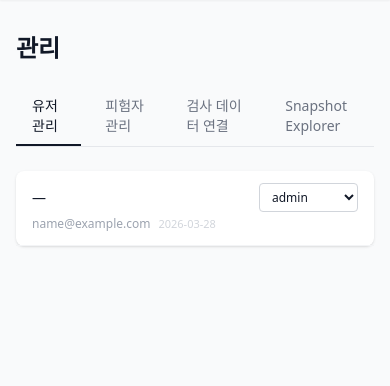
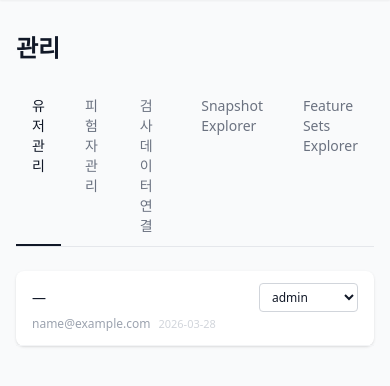
Before and after one commit to cyanluna-git/cpet.data, a FastAPI app: page /manage in a window 390 px wide. Shown: the part 57-443 px from the top of the page. Run offline with FastAPI, Linux system fonts and the light colour scheme; the visitor is signed in with stand-in values (Sample User, id 1); data comes from the database, SQL or seed files in the repository; data that the repository does not hold is empty; some libraries are stand-ins or nearby versions.

Commit message:
feat(manage): add subject feature set explorer

```diff
--- a/server/main.py
+++ b/server/main.py
@@ -33,6 +33,7 @@ from server.db import (
     summarize_fitness_trends,
     get_report_user_links,
     get_subject,
+    get_subject_feature_set,
     get_submission,
     get_user,
     get_user_profile,
@@ -46,6 +47,7 @@ from server.db import (
     set_report_note,
     list_subjects,
     list_subject_metric_snapshots,
+    list_subject_feature_sets,
     set_report_name_override,
     update_subject,
     update_submission_subject_name,
@@ -624,6 +626,8 @@ async def manage_page(
     source_kind: str = "",
     date_from: str = "",
     date_to: str = "",
+    feature_subject_id: str = "",
+    feature_spec_key: str = "",
 ) -> HTMLResponse:
     """Render the admin management page with tabs for users, subjects, and submissions."""
     auth_result = _require_manage_access(request)
@@ -646,14 +650,20 @@ async def manage_page(
         "baseline_snapshot_id": snapshots[1]["snapshot_id"] if len(snapshots) >= 2 else "",
         "current_snapshot_id": snapshots[0]["snapshot_id"] if len(snapshots) >= 2 else "",
     }
+    feature_sets = list_subject_feature_sets(
+        db_path,
+        subject_id=feature_subject_id or None,
+        feature_spec_key=feature_spec_key or None,
+    )
 
-    active_tab = tab if tab in ("users", "subjects", "submissions", "snapshots") else "users"
+    active_tab = tab if tab in ("users", "subjects", "submissions", "snapshots", "feature_sets") else "users"
 
     return _template_response(request, "manage.html", {
         "users": users,
         "subjects": subjects,
         "submissions": submissions,
         "snapshots": snapshots,
+        "feature_sets": feature_sets,
         "suggestions": suggestions,
         "active_tab": active_tab,
         "session_user": session_user,
@@ -663,6 +673,10 @@ async def manage_page(
             "source_kind": source_kind,
             "date_from": date_from,
             "date_to": date_to,
+        },
+        "feature_set_filters": {
+            "subject_id": feature_subject_id,
+            "feature_spec_key": feature_spec_key,
         },
     })
 
@@ -774,6 +788,36 @@ def _render_manage_snapshots(
     )
 
 
+def _render_manage_feature_sets(
+    request: Request,
+    session_user: dict,
+    feature_subject_id: str = "",
+    feature_spec_key: str = "",
+) -> HTMLResponse:
+    """Helper to render the feature set explorer partial after HTMX filtering."""
+    db_path = request.app.state.db_path
+    subjects = list_subjects(db_path)
+    feature_sets = list_subject_feature_sets(
+        db_path,
+        subject_id=feature_subject_id or None,
+        feature_spec_key=feature_spec_key or None,
+    )
+    return templates.TemplateResponse(
+        request,
+        "partials/manage_feature_sets.html",
+        {
+            "feature_sets": feature_sets,
+            "subjects": subjects,
+            "feature_set_filters": {
+                "subject_id": feature_subject_id,
+                "feature_spec_key": feature_spec_key,
+            },
+            "session_user": session_user,
+            "current_user": session_user,
+        },
+    )
+
+
 @app.patch("/api/manage/link/{entry_id}", response_class=HTMLResponse)
 async def manage_link_entry(
     request: Request, entry_id: str,
@@ -833,6 +877,25 @@ async def manage_snapshots_partial(
     )
 
 
+@app.get("/api/manage/feature-sets", response_class=HTMLResponse)
+async def manage_feature_sets_partial(
+    request: Request,
+    feature_subject_id: str = "",
+    feature_spec_key: str = "",
+) -> HTMLResponse:
+    """Render the filtered feature set explorer partial for HTMX swaps."""
+    auth_result = _require_manage_access(request)
+    if isinstance(auth_result, (RedirectResponse, HTMLResponse)):
+        return auth_result
+    session_user = auth_result
+    return _render_manage_feature_sets(
+        request,
+        session_user,
+        feature_subject_id=feature_subject_id,
+        feature_spec_key=feature_spec_key,
+    )
+
+
 @app.get("/api/manage/snapshots/compare", response_class=HTMLResponse)
 async def manage_snapshot_compare(
     request: Request,
@@ -868,6 +931,29 @@ async def manage_snapshot_compare(
         "partials/manage_snapshot_compare.html",
         {
             "compare": compare,
+            "session_user": session_user,
+            "current_user": session_user,
+        },
+    )
+
+
+@app.get("/api/manage/feature-sets/{feature_row_id}", response_class=HTMLResponse)
+async def manage_feature_set_detail(request: Request, feature_row_id: str) -> HTMLResponse:
+    """Render a feature set detail card for explorer inspection."""
+    auth_result = _require_manage_access(request)
+    if isinstance(auth_result, (RedirectResponse, HTMLResponse)):
+        return auth_result
+    session_user = auth_result
+
+    feature_set = get_subject_feature_set(request.app.state.db_path, feature_row_id)
+    if feature_set is None:
+        return HTMLResponse("<div class='text-sm text-gray-500'>Feature set not found.</div>", status_code=404)
+
+    return templates.TemplateResponse(
+        request,
+        "partials/manage_feature_set_detail.html",
+        {
+            "feature_set": feature_set,
             "session_user": session_user,
             "current_user": session_user,
         },
--- a/server/templates/manage.html
+++ b/server/templates/manage.html
@@ -23,6 +23,10 @@
       class="px-4 py-2 text-sm font-medium border-b-2 transition-colors
         {% if active_tab == 'snapshots' %}border-gray-900 text-gray-900{% else %}border-transparent text-gray-500 hover:text-gray-700 hover:border-gray-300{% endif %}"
     >Snapshot Explorer</a>
+    <a href="/manage?tab=feature_sets"
+      class="px-4 py-2 text-sm font-medium border-b-2 transition-colors
+        {% if active_tab == 'feature_sets' %}border-gray-900 text-gray-900{% else %}border-transparent text-gray-500 hover:text-gray-700 hover:border-gray-300{% endif %}"
+    >Feature Sets Explorer</a>
   </div>
 
   <!-- Tab content -->
@@ -97,7 +101,7 @@
     </div>
   </div>
 
-  {% else %}
+  {% elif active_tab == 'snapshots' %}
   <div class="space-y-4" id="manage-snapshots-container">
     <div class="bg-white rounded-lg shadow p-4">
       <div class="flex items-center justify-between gap-2 mb-3">
@@ -141,6 +145,45 @@
       행의 상세 버튼을 누르면 payload와 provenance가 표시됩니다.
     </div>
   </div>
+
+  {% else %}
+  <div class="space-y-4" id="manage-feature-sets-container">
+    <div class="bg-white rounded-lg shadow p-4">
+      <div class="flex items-center justify-between gap-2 mb-3">
+        <div>
+          <h3 class="text-sm font-semibold text-gray-900">Feature Sets Explorer</h3>
+          <p class="text-xs text-gray-500">subject_feature_sets 테이블을 필터링해서 파생 feature row를 검증합니다.</p>
+        </div>
+      </div>
+      <form
+        class="grid grid-cols-2 md:grid-cols-3 gap-2"
+        hx-get="/api/manage/feature-sets"
+        hx-target="#manage-feature-sets-body"
+        hx-swap="innerHTML"
+      >
+        <select name="feature_subject_id" class="rounded border border-gray-300 px-2 py-1.5 text-sm">
+          <option value="">모든 피험자</option>
+          {% for subj in subjects %}
+          <option value="{{ subj.id }}" {% if feature_set_filters.subject_id == subj.id %}selected{% endif %}>{{ subj.name }}</option>
+          {% endfor %}
+        </select>
+        <select name="feature_spec_key" class="rounded border border-gray-300 px-2 py-1.5 text-sm">
+          <option value="">모든 feature spec</option>
+          <option value="endurance_core" {% if feature_set_filters.feature_spec_key == 'endurance_core' %}selected{% endif %}>endurance_core</option>
+          <option value="longitudinal_delta" {% if feature_set_filters.feature_spec_key == 'longitudinal_delta' %}selected{% endif %}>longitudinal_delta</option>
+        </select>
+        <button type="submit" class="rounded bg-gray-900 px-3 py-1.5 text-sm font-medium text-white hover:bg-gray-800">필터 적용</button>
+      </form>
+    </div>
+
+    <div id="manage-feature-sets-body">
+      {% include "partials/manage_feature_sets.html" %}
+    </div>
+
+    <div id="manage-feature-set-detail" class="bg-white rounded-lg shadow p-4 text-sm text-gray-500">
+      행의 상세 버튼을 누르면 feature payload와 quality flags가 표시됩니다.
+    </div>
+  </div>
   {% endif %}
 </div>
 
```
Also changed, not shown: server/templates/partials/manage_feature_set_detail.html (added, +46 -0 lines), server/templates/partials/manage_feature_sets.html (added, +57 -0 lines), tests/test_subject_feature_sets_explorer.py (added, +191 -0 lines).
